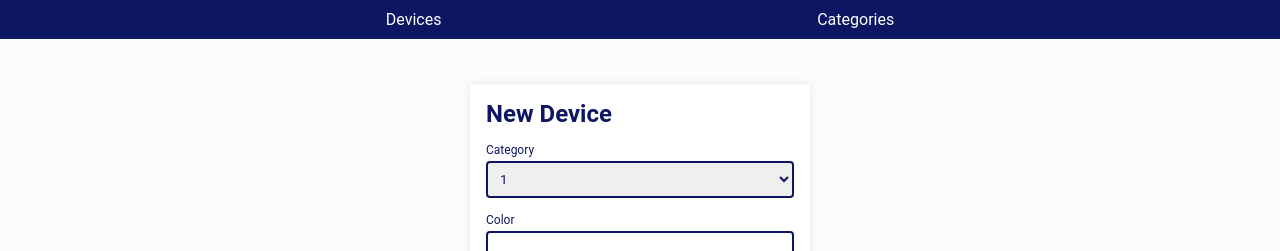
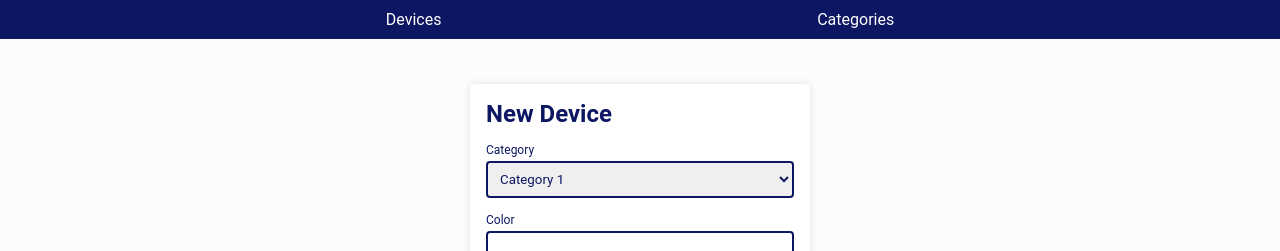
Before and after one commit to daniloscipioni/challenge-eldorado, an Angular app: page /new-device in a window 1280 px wide. Shown: the top 251 px of the page. Built offline with nearby package versions, Linux system fonts and the light colour scheme; data requests are answered from the project's data file.

Commit message:
List categories on selection options for device registering

```diff
--- a/src/app/new-device/new-device.component.html
+++ b/src/app/new-device/new-device.component.html
@@ -2,27 +2,30 @@
   <form class="form">
     <h2 class="form__title">New Device</h2>
 
-
     <div class="form-field">
       <label class="form-field__label" for="category">Category</label>
-      <!-- <input class="form-field__input" id="category" type="text" name="category"> -->
       <select name="category" id="category" class="form-field__input">
-        <option value="1">1</option>
-        <option value="2">2</option>
+        <option *ngFor="let category of categories" value="{{ category.id }}">
+          {{ category.name }}
+        </option>
       </select>
     </div>
     <div class="form-field">
       <label class="form-field__label" for="color">Color</label>
-      <input class="form-field__input" id="color" type="text" name="color">
+      <input class="form-field__input" id="color" type="text" name="color" />
     </div>
     <div class="form-field">
       <label class="form-field__label" for="partNumber">Part Number</label>
-      <input class="form-field__input" id="partNumber" type="text" name="partNumber">
+      <input
+        class="form-field__input"
+        id="partNumber"
+        type="text"
+        name="partNumber"
+      />
     </div>
 
     <div class="btn-wrapper">
       <button class="btn" type="submit">Save Device</button>
-
     </div>
   </form>
 </section>
--- a/src/app/new-device/new-device.component.ts
+++ b/src/app/new-device/new-device.component.ts
@@ -1,4 +1,6 @@
 import { Component, OnInit } from '@angular/core';
+import { Category } from '../models/category.model';
+import { CategoryService } from '../services/category.service';
 
 @Component({
   selector: 'app-new-device',
@@ -7,9 +9,14 @@ import { Component, OnInit } from '@angular/core';
 })
 export class NewDeviceComponent implements OnInit {
 
-  constructor() { }
+  categories: Category[] = [];
+
+  constructor(private service: CategoryService) { }
 
   ngOnInit(): void {
+    this.service.listCategories().subscribe((categories: Category[]) =>{
+      this.categories = categories;
+    })
   }
 
 }
```
